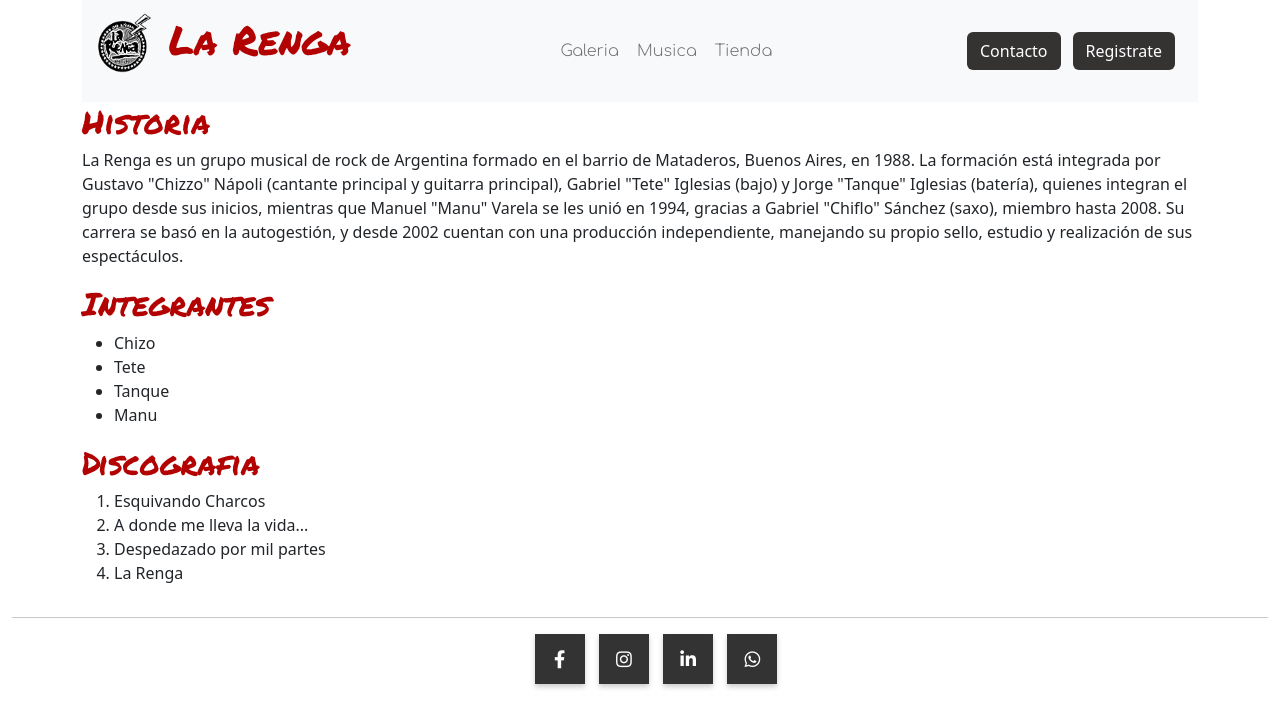
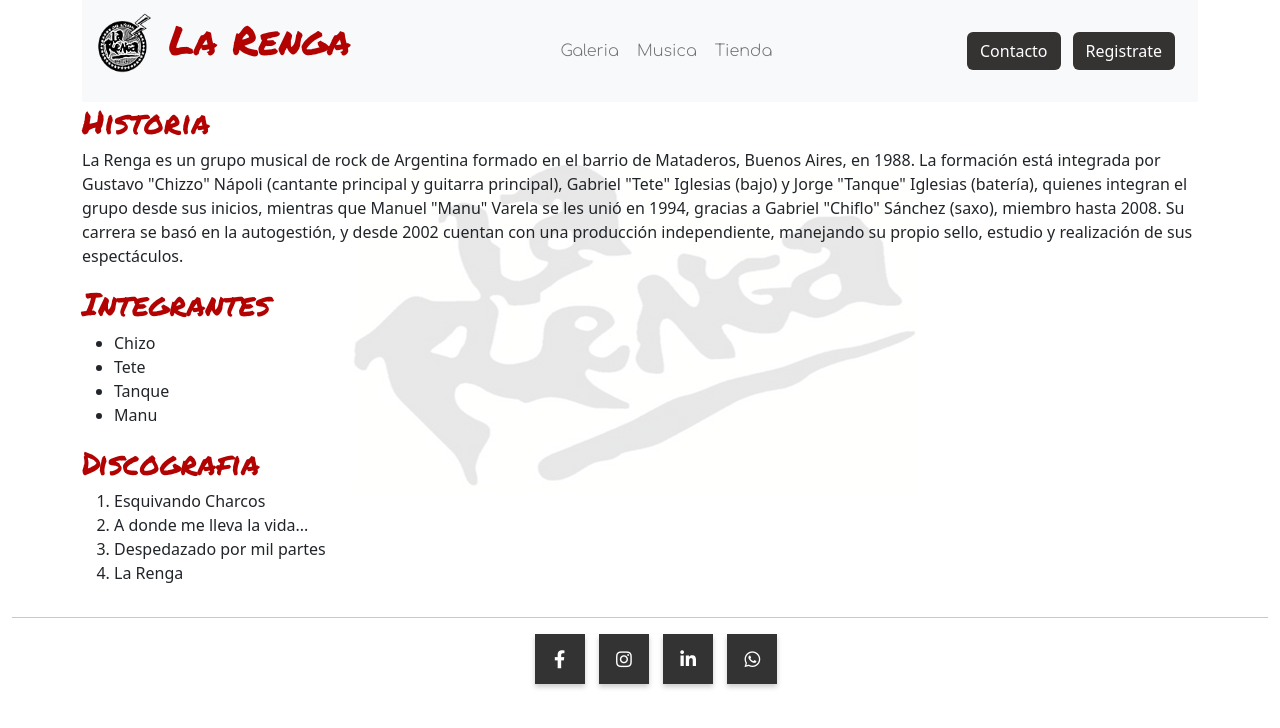
Before and after one commit to Cirox21/ba-multiplica, a plain HTML site: page index.html in a window 1280 px wide. Drawn offline with nearby package versions, Linux system fonts and the light colour scheme.

```diff
--- a/CSS/style.css
+++ b/CSS/style.css
@@ -1,3 +1,8 @@
+#background-img{
+  background-image: url(../Image/fondo.png);
+  background-repeat: no-repeat;
+  background-position: center center;
+}
 
 * {
   margin: 0;
@@ -25,6 +30,21 @@
     font-family: 'Permanent Marker', cursive;
 }
 
+img {
+  height: 400px;
+}
+
+.error{
+  color: #B20202;
+}
+
+article{
+  width: 70%;
+  margin-left: 15%;
+}
+
+/* Barra de navegacion */
+
 nav ul li {
     display: inline-block;
     margin: 1px;
@@ -41,6 +61,9 @@
 	background-color:#353232;
     margin-right: 10px;
 }
+
+/* Footer */
+
 .redes-container{
     margin: 0;
     padding: 0;
@@ -103,18 +126,6 @@
 
 .redes-container ul li .whatsapp:hover{
     background: var(--whatsapp);
-}
-
-img {
-    height: 400px;
-}
-
-.error{
-    color: #B20202;
-}
-article{
-    width: 70%;
-    margin-left: 15%;
 }
 
 footer{
--- a/index.html
+++ b/index.html
@@ -16,7 +16,7 @@
     <link href="https://fonts.googleapis.com/css2?family=Comfortaa:wght@300&display=swap" rel="stylesheet">
     <title>La Renga</title>
 </head>
-<body>
+<header>
     <div class="container">
         <nav class="navbar navbar-expand-lg bg-light">
             <div class="container-fluid">
@@ -79,7 +79,10 @@
             </div>
           </nav>
     </div>
+</header>
+<body>
     <main class="container">
+        <div id="background-img">
         <div>
             <h2>Historia</h2>
             <p>La Renga es un grupo musical de rock de Argentina formado
@@ -113,6 +116,7 @@
                 <li>La Renga</li>
             </ol>
         </div>
+    </div>
     </main>
     <footer class="container-fluid">
         <hr>
```
Also changed, not shown: Pages/registro.html (+2 -0 lines), Image/fondo.jpg (added), Image/fondo.png (added).
